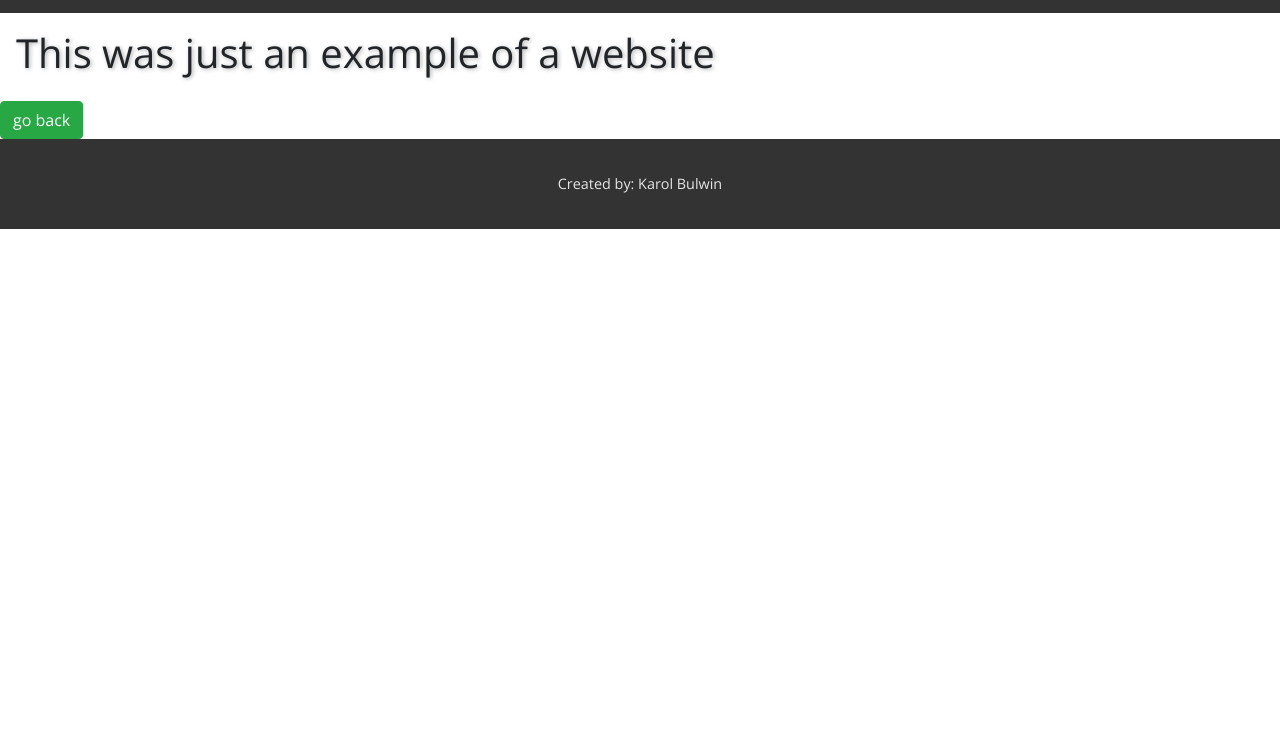
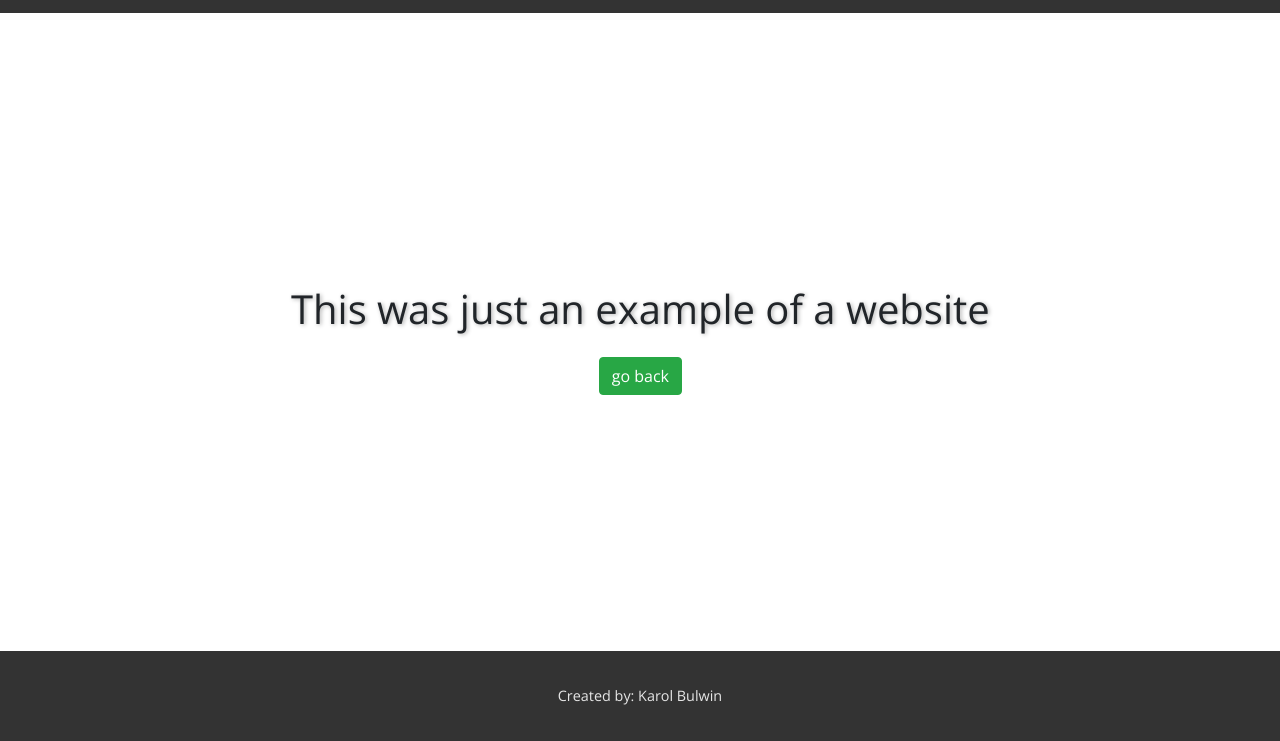
Before and after one commit to karolbulwin/One-page-website-v2, a website: page activities/bike.html in a window 1280 px wide. Shown: the part 59-800 px from the top of the page. Drawn offline with nearby package versions, Linux system fonts and the light colour scheme.

Commit message:
for activities.html end sides

```diff
--- a/public/stylesheets/style.scss
+++ b/public/stylesheets/style.scss
@@ -208,3 +208,11 @@ footer {
         @include btn-box-shadow;
     }
 }
+
+.example-site-stop {
+    height: 100vh;
+    .row {
+        justify-content: center;
+        text-align: center;
+    }
+}
```
Also changed, not shown: public/stylesheets/style.css, 1 other file.
